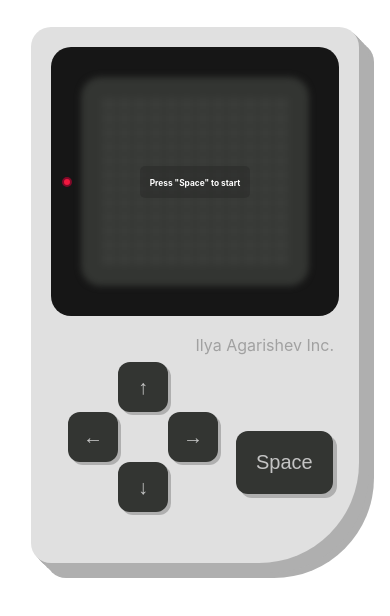
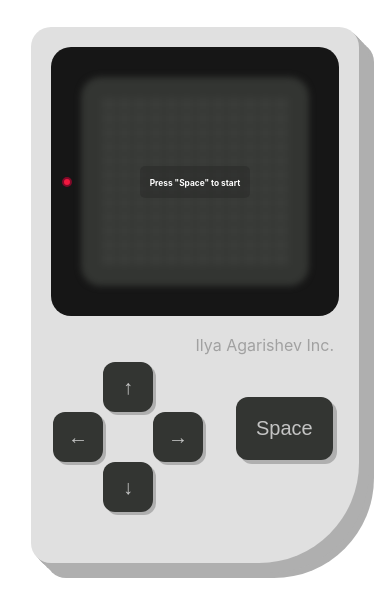
Before and after one commit to IlyaAgarishev/react-gameboy, a React (Create React App) app: page / in a window 390 px wide. Shown: the top 616 px of the page. Built offline with nearby package versions, Linux system fonts and the light colour scheme.

Commit message:
mobile layout fixed

```diff
--- a/src/components/DirectionalButtons/DirectionalButtons.module.css
+++ b/src/components/DirectionalButtons/DirectionalButtons.module.css
@@ -32,3 +32,9 @@
 .moveDown {
   margin-top: 50px;
 }
+
+@media screen and (max-width: 600px) {
+  .controls {
+    margin-left: 35px;
+  }
+}
--- a/src/components/SpaceButton/SpaceButton.module.css
+++ b/src/components/SpaceButton/SpaceButton.module.css
@@ -15,7 +15,7 @@
 @media screen and (max-width: 600px) {
   .spaceButton {
     justify-content: start;
-    margin-top: 0;
+    margin-top: -34px;
     margin-right: 0px;
     margin-left: 189px;
   }
--- a/src/constants.ts
+++ b/src/constants.ts
@@ -1,3 +1,3 @@
-export const sizeOfMatrix: number = 144;
+const sizeOfMatrix: number = 144;
 
 export const matrix: Array<number> = [...Array(sizeOfMatrix)].map((el, i) => i);
```
